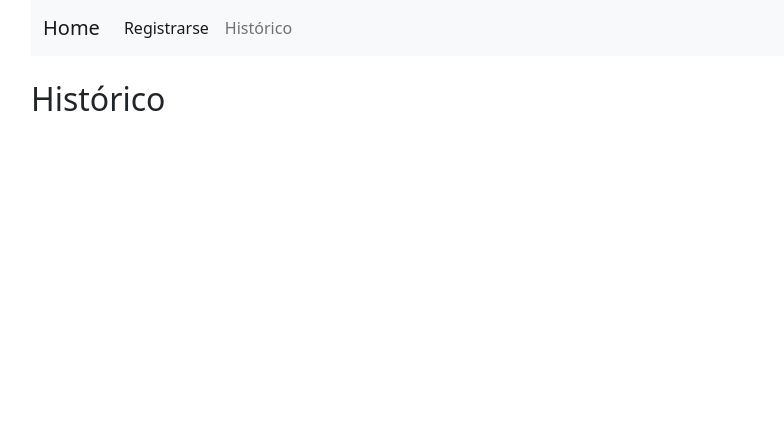
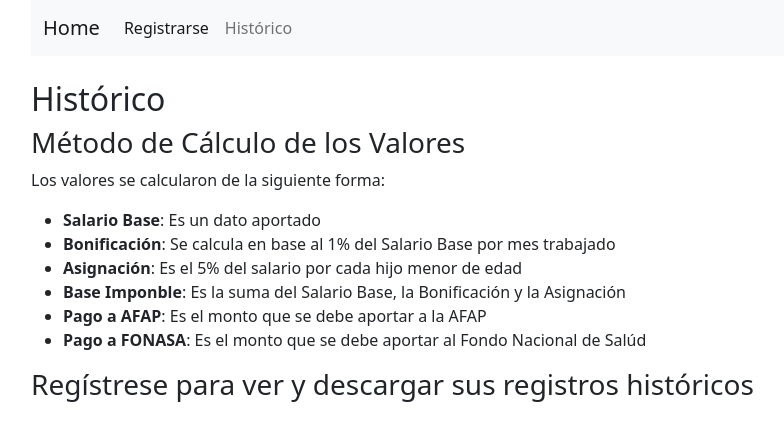
Before and after one commit to d75324/calcaportes, a Django app: page /historico/ in a window 1280 px wide. Shown: the top 441 px of the page, without its empty margins (51-835 px from the left). Run offline with Django 5.2, Linux system fonts and the light colour scheme; data that the repository does not hold is empty.

Commit message:
mejorar la vista -historico-

```diff
--- a/calcaportes/templates/historico.html
+++ b/calcaportes/templates/historico.html
@@ -4,9 +4,55 @@
 
 <div class="container"><h2>Histórico</h2></div>
 
-<ul>
-    {% for empleado_for in empleados %}
-    <li><a href="/empleado/{{ empleado_for.id}}/">{{ empleado_for.nombre_empleado }} - {{ empleado_for.calcular_aportes }}</a></li>
-    {% endfor %}
-</ul>
+<div class="container">
+  <h3>Método de Cálculo de los Valores</h3>
+  <p>Los valores se calcularon de la siguiente forma:</p>
+  <ul>
+    <li><strong>Salario Base</strong>: Es un dato aportado</li>
+    <li><strong>Bonificación</strong>: Se calcula en base al 1% del Salario Base por mes trabajado</li>
+    <li><strong>Asignación</strong>: Es el 5% del salario por cada hijo menor de edad</li>
+    <li><strong>Base Imponble</strong>: Es la suma del Salario Base, la Bonificación y la Asignación</li>
+    <li><strong>Pago a AFAP</strong>: Es el monto que se debe aportar a la AFAP</li>
+    <li><strong>Pago a FONASA</strong>: Es el monto que se debe aportar al Fondo Nacional de Salúd</li>
+  </ul>
+</div>
+
+{% if user.is_authenticated %}
+
+<div class="container">
+<table class="table">
+    <thead>
+      <tr>
+        <th>Nombre</th>
+        <th>Salario Base</th>
+        <th>Bonificación</th>
+        <th>Asignación</th>
+        <th>Base Imponible</th>
+        <th>Pago AFAP</th>
+        <th>Fonasa</th>
+      </tr>
+    </thead>
+    <tbody>
+      {% for empleado_for in empleados %}
+        <tr>
+          <td><a href="/empleado/{{ empleado_for.id }}/">{{ empleado_for.apellido_empleado }}, {{ empleado_for.nombre_empleado }}</a></td>
+          <td>{{ empleado_for.salario_base }}</td>
+          <td>{{ empleado_for.bonifica1|floatformat:2 }}</td>
+          <td>{{ empleado_for.asigna1|floatformat:2 }}</td>
+          <td>{{ empleado_for.base_imponible1|floatformat:2 }}</td>
+          <td>{{ empleado_for.pago_afap1|floatformat:2 }}</td>
+          <td>{{ empleado_for.pago_fonasa1|floatformat:2 }}</td>
+        </tr>
+      {% endfor %}
+    </tbody>
+  </table>
+</div>
+
+{% else %}
+    <div class="container">
+        <h3 color="green">Regístrese para ver y descargar sus registros históricos</h3>
+    </div>
+{% endif %}
+
+
 {% endblock %}
--- a/calcaportes/templates/navbar.html
+++ b/calcaportes/templates/navbar.html
@@ -8,9 +8,9 @@
       </button>
       <div class="collapse navbar-collapse" id="navbarNav">
         <ul class="navbar-nav">
-          {% if user.is_autenthicated %}
+          {% if user.is_authenticated %}
             <li class="nav-item">
-              <a class="nav-link" href="{% url 'home' %}">Logout</a>
+              <a class="nav-link" href="{% url 'logout' %}">Logout</a>
             </li>
           {% else %}
             <li class="nav-item">
--- a/calcaportes/views.py
+++ b/calcaportes/views.py
@@ -18,7 +18,6 @@ def home(request):
         form_registro_empleado = RegistroEmpleado()
     context['form'] = form_registro_empleado
     return render(request, 'home.html', context)
-
 
 def empleado(request, id):
     empleado = CalculoAportes.objects.get(id=id)
@@ -54,5 +53,5 @@ def login_user():
 
 def logout_user(request):
     logout(request)
-    messages.success('Salida Exitosa')
-    return render(request, 'home.html')
+    messages.success(request, 'Salida Exitosa')
+    return redirect('registro')
```
Also changed, not shown: calcaportes/templates/empleado.html (+11 -3 lines).
